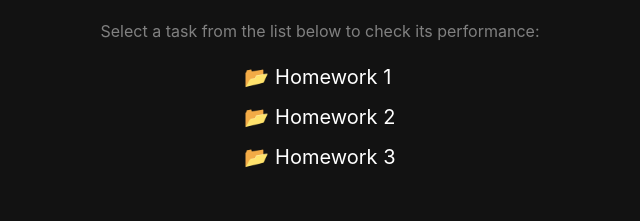
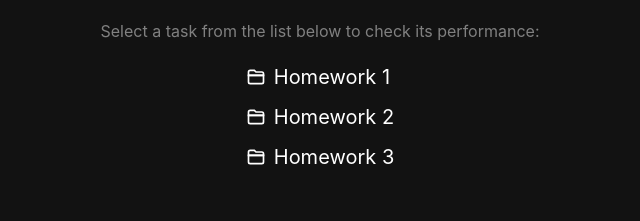
Before and after one commit to valstudiodev/homeworks-react, a React (Vite) app: page / in a window 1280 px wide. Shown: the part 167-388 px from the top of the page, without its empty margins (320-960 px from the left). Built offline with nearby package versions, Linux system fonts and the light colour scheme.

Commit message:
update homework 1

```diff
--- /dev/null
+++ b/src/assets/icons/Icons.tsx
@@ -0,0 +1,39 @@
+export const IconFolder = () => (
+  <svg viewBox="0 0 24 24" className="w-5 h-5 fill-none stroke-current">
+    <path
+      d="M3 6a2 2 0 0 1 2-2h5l2 2h7a2 2 0 0 1 2 2v2H3V6z"
+      strokeWidth="2"
+    />
+    <path
+      d="M3 10h18v8a2 2 0 0 1-2 2H5a2 2 0 0 1-2-2v-8z"
+      strokeWidth="2"
+    />
+  </svg>
+)
+
+export const IconTask = () => (
+  <svg viewBox="0 0 24 24" className="w-5 h-5 fill-none stroke-current">
+    <path d="M9 11l3 3L22 4" strokeWidth="2" />
+    <path d="M21 12v7a2 2 0 0 1-2 2H5a2 2 0 0 1-2-2V5a2 2 0 0 1 2-2h11" strokeWidth="2" />
+  </svg>
+)
+
+export const IconPractice = () => (
+  <svg viewBox="0 0 24 24" className="w-5 h-5 fill-none stroke-current">
+    <path d="M12 2v4" strokeWidth="2" />
+    <path d="M12 18v4" strokeWidth="2" />
+    <path d="M4.93 4.93l2.83 2.83" strokeWidth="2" />
+    <path d="M16.24 16.24l2.83 2.83" strokeWidth="2" />
+    <path d="M2 12h4" strokeWidth="2" />
+    <path d="M18 12h4" strokeWidth="2" />
+  </svg>
+)
+
+export const IconBank = () => (
+  <svg viewBox="0 0 24 24" className="w-5 h-5 fill-none stroke-current">
+    <path d="M3 10h18" strokeWidth="2" />
+    <path d="M5 10v10m4-10v10m4-10v10m4-10v10" strokeWidth="2" />
+    <path d="M2 20h20" strokeWidth="2" />
+    <path d="M12 3l9 7H3l9-7z" strokeWidth="2" />
+  </svg>
+)
--- a/src/components/Layout/home/Home.tsx
+++ b/src/components/Layout/home/Home.tsx
@@ -1,4 +1,5 @@
 import { Dispatch, SetStateAction, ReactNode } from "react";
+import { IconFolder } from "@/assets/icons/Icons";
 
 interface HomeProps {
   activePage: string;
@@ -19,14 +20,14 @@ export default function Home({ activePage, setActivePage, renderContent }: HomeP
           </p>
 
           <ul className="main-menu__list flex flex-col gap-3 text-xl">
-            <li className="main-menu__item cursor-pointer hover:text-white transition" onClick={() => setActivePage('hw1')}>
-              📂 <span className="main-menu__span hover:text-grey transition duration-300">Homework 1</span>
+            <li className="main-menu__item cursor-pointer hover:text-white transition flex items-center gap-2" onClick={() => setActivePage('hw1')}>
+              <IconFolder /> <span className="main-menu__span hover:text-grey transition duration-300">Homework 1</span>
             </li>
-            <li className="main-menu__item cursor-pointer hover:text-white transition" onClick={() => setActivePage('hw2')}>
-              📂 <span className="main-menu__span hover:text-grey transition duration-300">Homework 2</span>
+            <li className="main-menu__item cursor-pointer hover:text-white transition flex items-center gap-2" onClick={() => setActivePage('hw2')}>
+              <IconFolder /> <span className="main-menu__span hover:text-grey transition duration-300">Homework 2</span>
             </li>
-            <li className="main-menu__item cursor-pointer hover:text-white transition" onClick={() => setActivePage('hw3')}>
-              📂 <span className="main-menu__span hover:text-grey transition duration-300">Homework 3</span>
+            <li className="main-menu__item cursor-pointer hover:text-white transition flex items-center gap-2" onClick={() => setActivePage('hw3')}>
+              <IconFolder /> <span className="main-menu__span hover:text-grey transition duration-300">Homework 3</span>
             </li>
           </ul>
         </div>
--- a/src/styles/index.scss
+++ b/src/styles/index.scss
@@ -2,24 +2,24 @@
 // @import './settings/settings';
 
 
-.main-menu__span {
-  position: relative;
+// .main-menu__span {
+//   position: relative;
 
-  &::after {
-    content: "";
-    width: 0;
-    background-color: grey;
-    height: 1px;
-    position: absolute;
-    bottom: 0;
-    left: 50%;
-    translate: -50% 0;
-    transition: width 0.3s;
-  }
+//   &::after {
+//     content: "";
+//     width: 0;
+//     background-color: grey;
+//     height: 1px;
+//     position: absolute;
+//     bottom: 0;
+//     left: 50%;
+//     translate: -50% 0;
+//     transition: width 0.3s;
+//   }
 
-  &:hover {
-    &::after {
-      width: 100%;
-    }
-  }
-}
+//   &:hover {
+//     &::after {
+//       width: 100%;
+//     }
+//   }
+// }
```
